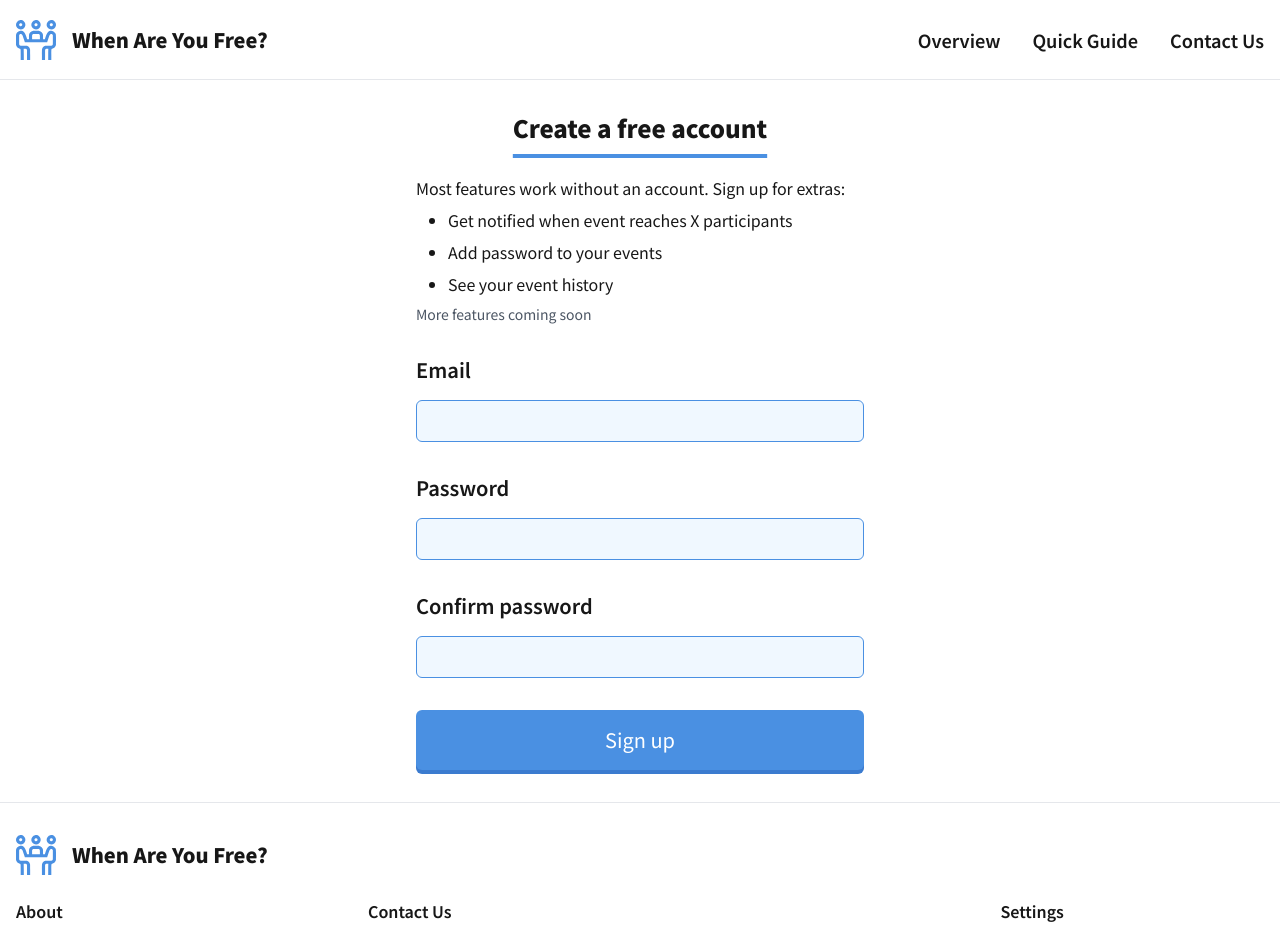
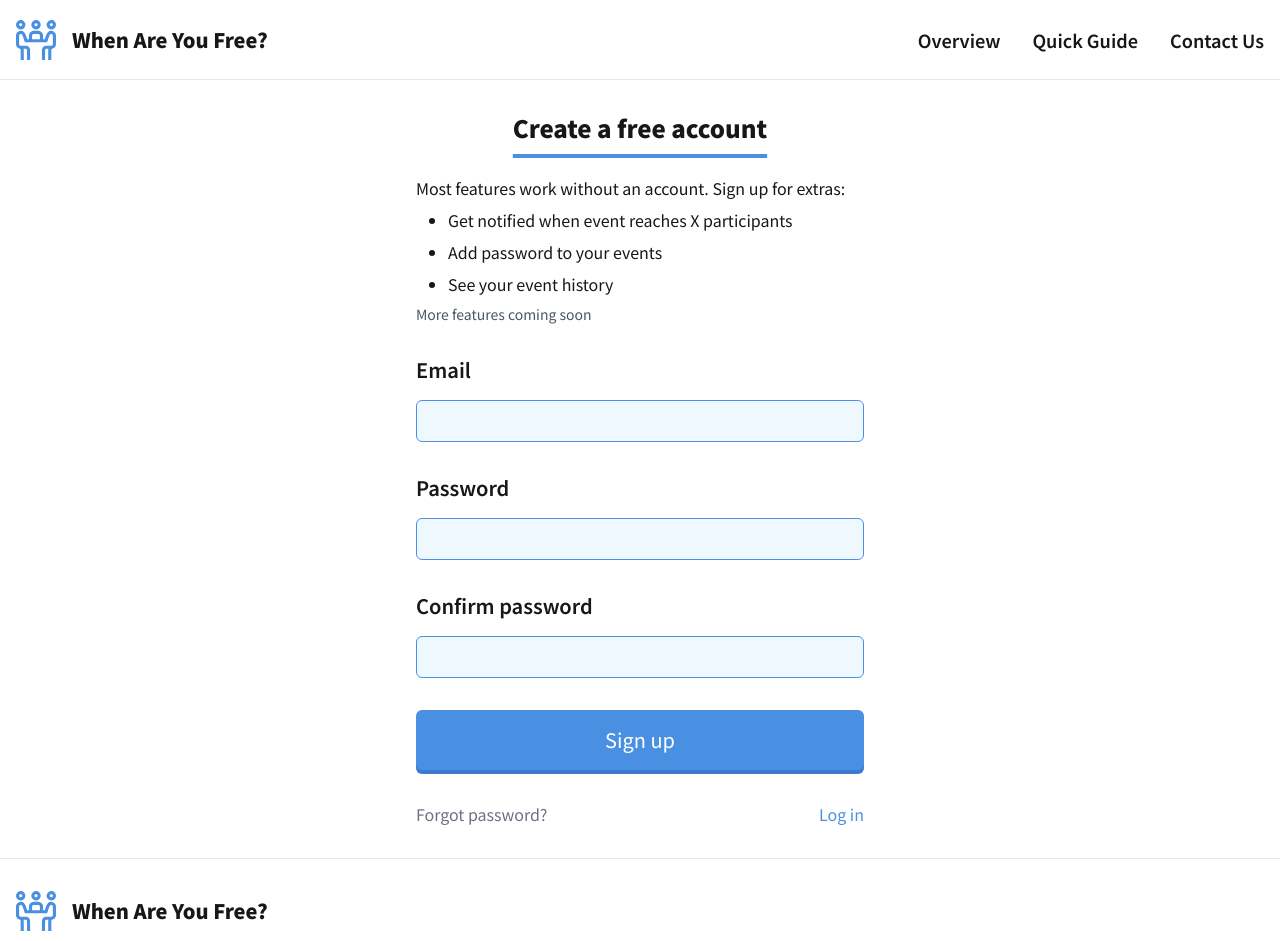
Before and after one commit to takumitoma/itsu-aiteru-scheduler, a Next.js app: page /en/sign-up in a window 1280 px wide. Shown: the top 941 px of the page. Built offline with nearby package versions, Linux system fonts and the light colour scheme.

Commit message:
feat: add login link to sign up page

```diff
--- a/src/app/[locale]/sign-up/page.tsx
+++ b/src/app/[locale]/sign-up/page.tsx
@@ -1,5 +1,6 @@
 import { SignUpForm } from '@/components/SignUpForm';
 import { getTranslations } from 'next-intl/server';
+import { TransitionLink } from '@/components/TransitionLink';
 
 export default async function SignUpPage() {
   const t = await getTranslations('SignUp');
@@ -22,6 +23,10 @@ export default async function SignUpPage() {
         <p className="mt-4 text-sm text-gray-600">{t('comingSoon')}</p>
       </section>
       <SignUpForm />
+      <div className="flex justify-between text-primary w-full">
+        <p className="text-gray-500">Forgot password?</p>
+        <TransitionLink href="/login">Log in</TransitionLink>
+      </div>
     </section>
   );
 }
```
